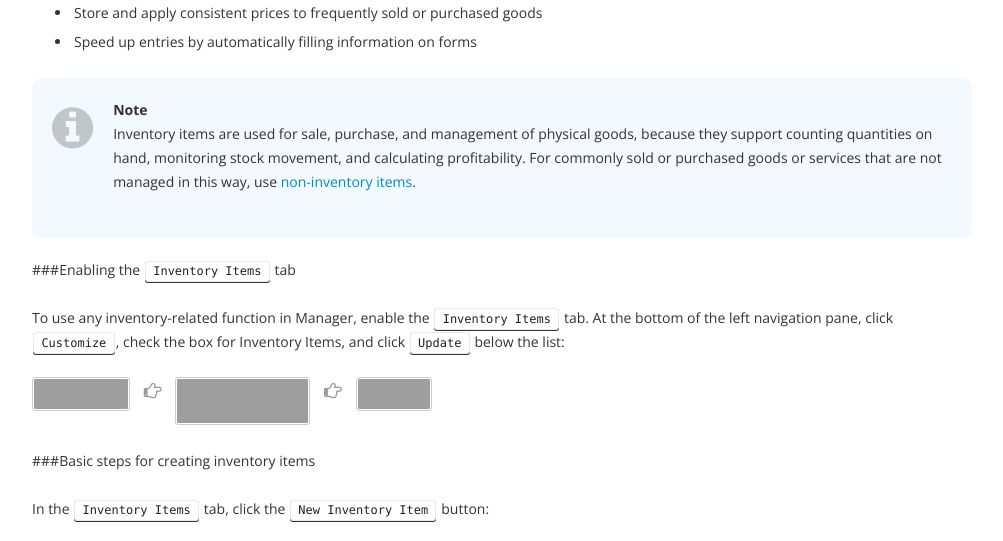
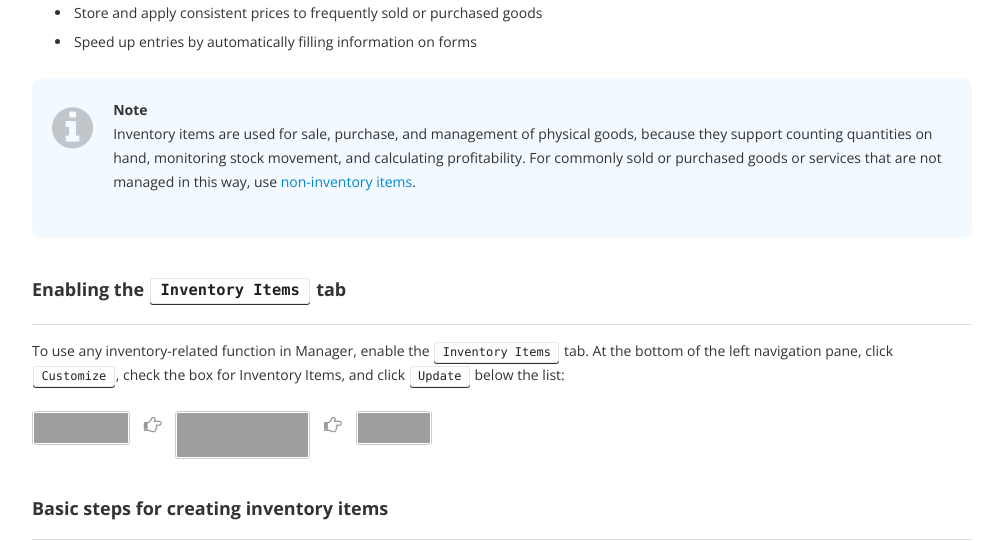
Before and after one commit to 3etechinns/www.manager.io, a Jekyll site: the page built from _guides/7551.html, in a window 1280 px wide and 900 px high, scrolled down 365 px, cut to the strip 0-541 px from the top of the window. Shown: the whole strip, without its empty margins (138-1141 px from the left). Built offline with Jekyll 4.4.1, drawn with Linux system fonts in a browser that asks for light colours; nearby versions of some CDN libraries; comment, search, counter and statistics services are not loaded; some of the changed text lies outside the part shown; grey boxes are pictures that could not be loaded.

Commit message:
Updating existing guide

```diff
--- a/_guides/7551.html
+++ b/_guides/7551.html
@@ -15,10 +15,10 @@ tags: inventory-items inventory-item-form beginner
 <p><strong>Note</strong><br>
 Inventory items are used for sale, purchase, and management of physical goods, because they support counting quantities on hand, monitoring stock movement, and calculating profitability. For commonly sold or purchased goods or services that are not managed in this way, use <a href="/guides/7344">non-inventory items</a>.</p>
 </td></tr></table>
-<p>##<span class="hashtag">#Enabling</span> the <kbd>Inventory Items</kbd> tab</p>
+<h3>Enabling the <kbd>Inventory Items</kbd> tab</h3>
 <p>To use any inventory-related function in Manager, enable the <kbd>Inventory Items</kbd> tab. At the bottom of the left navigation pane, click <kbd>Customize</kbd>, check the box for Inventory Items, and click <kbd>Update</kbd> below the list:</p>
 <p><img src="https://cdn-business2.discourse.org/uploads/manager1/original/2X/7/7c4deb7e05268e3ada3dfed45532805c3b282fe1.png" width="98" height="34"> <strong><i class="fa fa-hand-o-right" style="margin-right: 10px; color: #999; font-size: 18px; padding-top: 5px"></i></strong> <img src="https://cdn-business2.discourse.org/uploads/manager1/original/2X/e/ed09461cead92366a20077ddc88cbb369b3759df.png" width="135" height="48"> <strong><i class="fa fa-hand-o-right" style="margin-right: 10px; color: #999; font-size: 18px; padding-top: 5px"></i></strong> <img src="https://cdn-business2.discourse.org/uploads/manager1/original/2X/d/d9aa488ae3dd0686c825edfb8f54e26b14bb0a85.png" width="76" height="34"></p>
-<p>##<span class="hashtag">#Basic</span> steps for creating inventory items</p>
+<h3>Basic steps for creating inventory items</h3>
 <p>In the <kbd>Inventory Items</kbd> tab, click the <kbd>New Inventory Item</kbd> button:</p>
 <p><img src="https://cdn-business2.discourse.org/uploads/manager1/original/2X/b/bebbe9ad8cbad47180c1771791d920e783060b4b.png" width="219" height="53"> <strong><i class="fa fa-hand-o-right" style="margin-right: 10px; color: #999; font-size: 18px; padding-top: 5px"></i></strong> <img src="https://cdn-business2.discourse.org/uploads/manager1/original/2X/9/900bca651399aa033cd087aa288f17d143aed857.png" width="272" height="51"></p>
 <p>Complete the definition:</p>
@@ -38,7 +38,7 @@ Inventory items are used for sale, purchase, and management of physical goods, b
 </ul>
 <p>Click <kbd>Create</kbd> to save the inventory item (or continue by adding additional detail as described below). The inventory item will be visible in the <kbd>Inventory Items</kbd> tab:</p>
 <p><img src="https://cdn-business2.discourse.org/uploads/manager1/original/2X/a/adfa1d355d8740696e2475d10d574294c110f252.png"></p>
-<p>##<span class="hashtag">#Adding</span> detail to inventory items</p>
+<h3>Adding detail to inventory items</h3>
 <p>Several accounts are activated automatically when the <kbd>Inventory Items</kbd> tab is enabled and the first inventory item is created. By default, inventory transactions will post to these:</p>
 <ul>
 <li>
@@ -51,7 +51,7 @@ Inventory items are used for sale, purchase, and management of physical goods, b
 <p>For many businesses, these are sufficient. But for businesses wishing to further divide inventory accounts, two checkboxes indicate whether sales or purchases of the inventory item should be posted to custom accounts created by the user. When these are checked, fields appear for non-standard account designation. Such <a href="/guides/9181">custom accounts must be created first in the chart of accounts</a>:</p>
 <p><img src="https://cdn-business2.discourse.org/uploads/manager1/original/2X/8/806f265b58dbd1a12fb76f5199fc1b5b71774fab.png" width="648" height="187"></p>
 <table style="background-color: #F2F9FF; border-radius: 10px; margin-bottom: 20px"><tr><td style="font-size: 48px; opacity: 0.25; padding: 20px; padding-top: 15px; padding-right: 0px; vertical-align: top"><i class="fa fa-info-circle"></i></td><td style="padding: 20px">
-<p><strong>NOTE</strong><br>
+<p><strong>Note</strong><br>
 Inventory items cannot be assigned to control accounts because Manager has no way to determine in advance which subaccount is applicable, so the transaction would be posted to <em>Suspense</em>. For example, an inventory item cannot be assigned to <em>Billable expenses</em>, because the required customer would be unknown.</p>
 </td></tr></table>
 <p>Additional options are available by checking boxes. Relevant information will be prefilled when the inventory item is added to a form:</p>
@@ -62,7 +62,7 @@ Inventory items cannot be assigned to control accounts because Manager has no wa
 <li>When an item becomes obsolete, check the <img src="https://cdn-business2.discourse.org/uploads/manager1/original/2X/8/87a399a1eb6c6b701b71b0072bbfb21fc29e3e33.png" width="75" height="20"> box so it will not appear in lists.</li>
 </ul>
 <p><img src="https://cdn-business2.discourse.org/uploads/manager1/original/2X/6/6998b91c7e92ecfb748f7fefaba074042903a63c.png" width="267" height="307"></p>
-<p>##<span class="hashtag">#Using</span> inventory items</p>
+<h3>Using inventory items</h3>
 <p>Inventory items can be used for:</p>
 <ul>
 <li>Receipts and payments</li>
@@ -79,7 +79,7 @@ Inventory items cannot be assigned to control accounts because Manager has no wa
 </ul>
 <p>When completing most of these forms, an <code>Item</code> field will appear at the left end of line items whenever any applicable inventory or <a href="/guides/7344">non-inventory</a> items have been defined. To use an inventory item, click on the dropdown box of the <code>Item</code> field. Or, begin typing the <code>Item Code</code> or <code>Item Name</code> in the field to take advantage of the autosearch capability. When an inventory item has been selected, all its parameters will automatically be filled for the line. Either cost price or sales price will be used, depending on the type of form. Anything can be edited:</p>
 <p><img src="https://cdn-business2.discourse.org/uploads/manager1/original/2X/f/f676609eb1605e42dc169399e51289c6c1096589.png"></p>
-<p>##<span class="hashtag">#Updating</span> inventory items</p>
+<h3>Updating inventory items</h3>
 <p>Inventory items can be updated when required, such as when a price change occurs. In the <kbd>Inventory Items</kbd> tab, click <kbd>Edit</kbd> for the item to be changed:</p>
 <p><img src="https://cdn-business2.discourse.org/uploads/manager1/original/2X/4/4e2ff0794fb0a6f8877eda312f80200166e3245c.png" width="404" height="47"></p>
 <p>Edit the item as desired and click <kbd>Update</kbd>. Existing forms using the inventory item <strong>will not be modified</strong>. Only future forms will be affected.</p>
```
